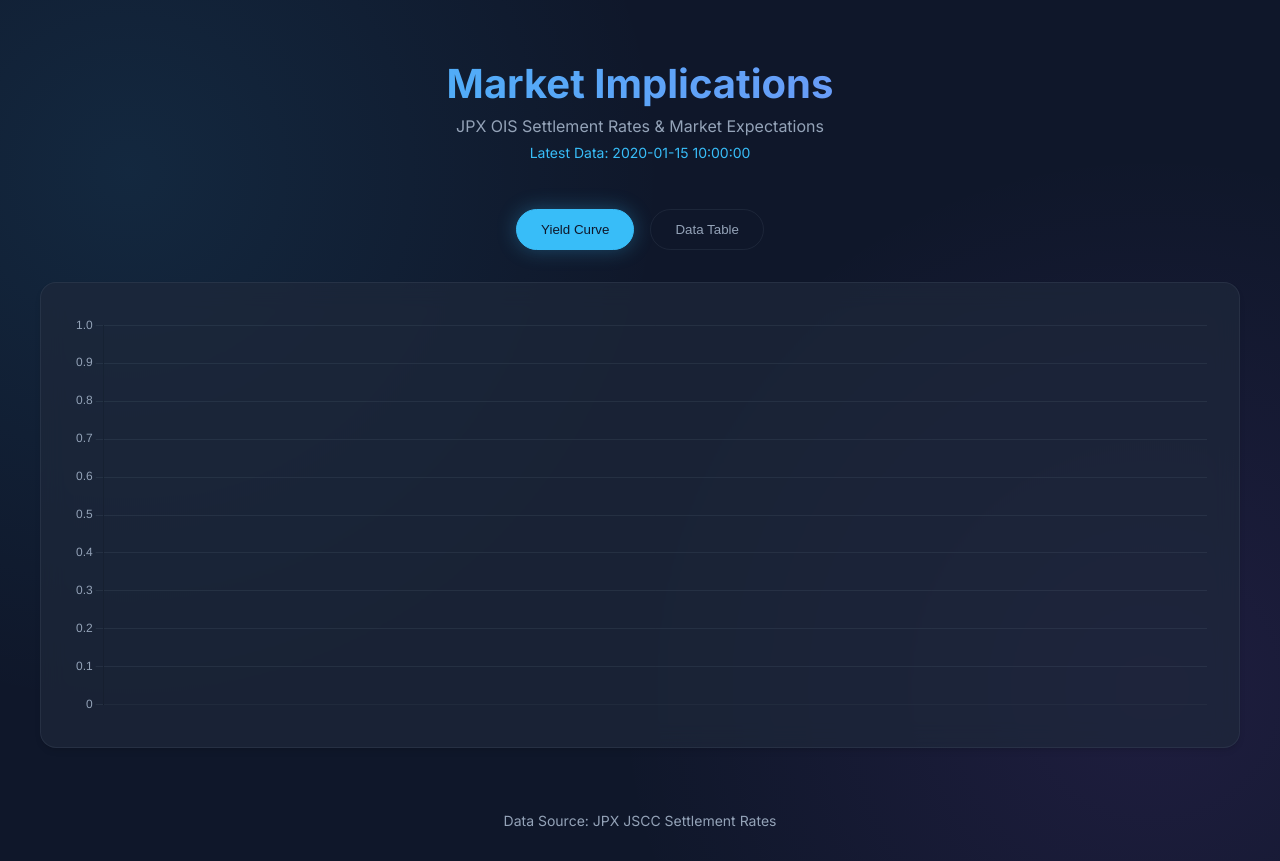
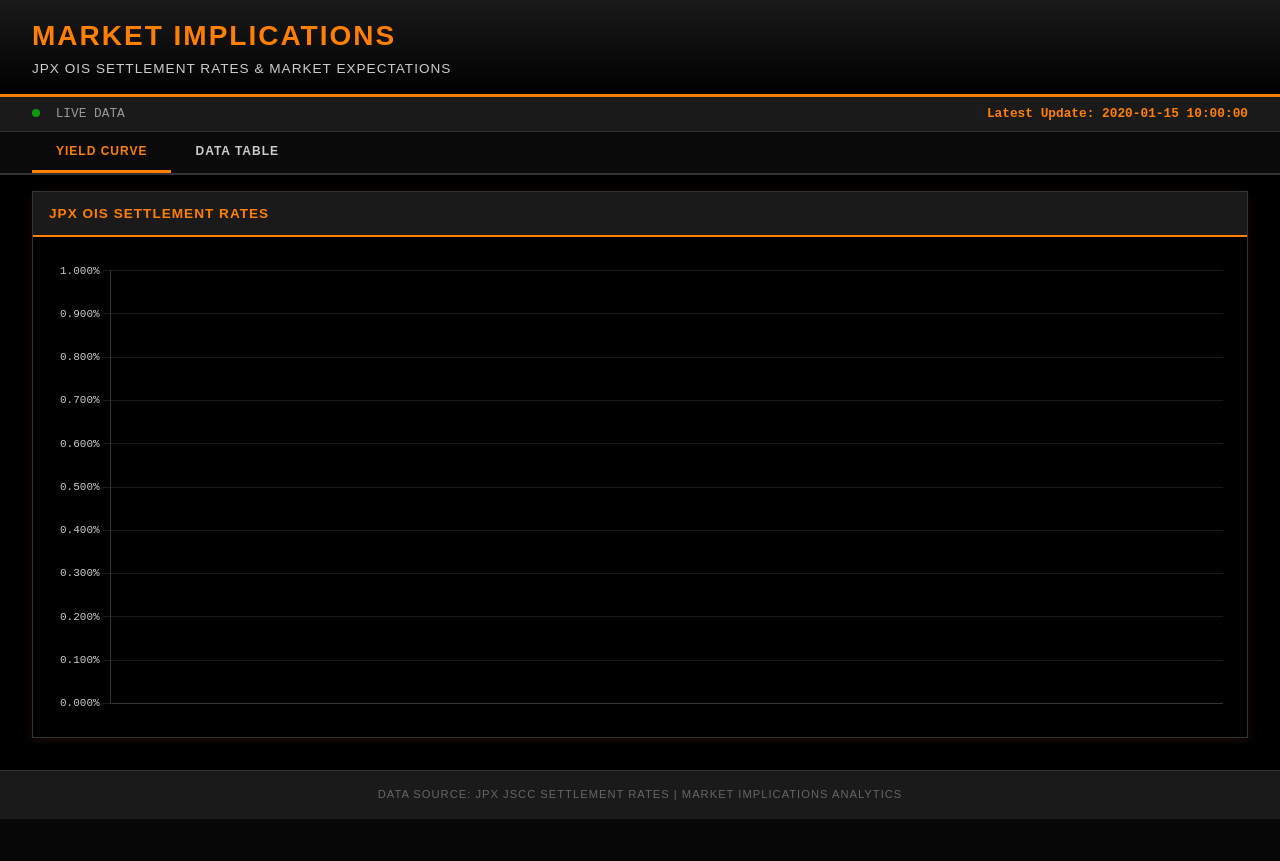
Before and after one commit to niwatoro/market-implications, a Flask app: template templates/index.html in a window 1280 px wide. After the commit the page ends 819 px from the top, so only its background shows below. Run offline with Flask 3, Linux system fonts and the light colour scheme; the template is opened without the code that fills it: most values are stand-ins (such as "Sample title", 1, 10 or a date in 2020).

Commit message:
feat: Redesign UI with a Bloomberg-style theme and remove requirements.txt.

```diff
--- a/requirements.txt
+++ /dev/null
@@ -1,6 +0,0 @@
-flask
-pdfplumber
-pandas
-requests
-beautifulsoup4
-openpyxl
--- a/static/style.css
+++ b/static/style.css
@@ -1,12 +1,35 @@
+/* Bloomberg Terminal Color Scheme */
 :root {
-    --bg-color: #0f172a;
-    --card-bg: rgba(30, 41, 59, 0.7);
-    --text-primary: #f8fafc;
-    --text-secondary: #94a3b8;
-    --accent-color: #38bdf8;
-    --accent-glow: rgba(56, 189, 248, 0.3);
-    --border-color: rgba(148, 163, 184, 0.1);
-    --font-family: 'Inter', sans-serif;
+    /* Core Bloomberg colors */
+    --bg-color: #000000;
+    --bloomberg-orange: #FF7F00;
+    --bloomberg-dark-orange: #CC6600;
+    --bloomberg-light-orange: #FFB366;
+
+    /* Text colors */
+    --text-primary: #FFFFFF;
+    --text-secondary: #CCCCCC;
+    --text-tertiary: #999999;
+    --text-muted: #666666;
+
+    /* Data colors */
+    --positive-green: #00FF00;
+    --negative-red: #FF3333;
+    --neutral-yellow: #FFFF00;
+
+    /* UI elements */
+    --border-color: #333333;
+    --grid-color: #1a1a1a;
+    --card-bg: #0a0a0a;
+    --hover-bg: #1a1a1a;
+
+    /* Fonts */
+    --font-family: 'Courier New', 'Courier', monospace;
+    --font-family-display: 'Arial', sans-serif;
+}
+
+* {
+    box-sizing: border-box;
 }
 
 body {
@@ -16,123 +39,248 @@ body {
     margin: 0;
     padding: 0;
     min-height: 100vh;
-    background-image:
-        radial-gradient(circle at 10% 20%, rgba(56, 189, 248, 0.1) 0%, transparent 40%),
-        radial-gradient(circle at 90% 80%, rgba(168, 85, 247, 0.1) 0%, transparent 40%);
+    font-size: 14px;
+    line-height: 1.4;
 }
 
 .container {
-    max-width: 1200px;
+    max-width: 1400px;
     margin: 0 auto;
-    padding: 2rem;
+    padding: 0;
 }
 
+/* Bloomberg-style header */
 header {
-    margin-bottom: 3rem;
-    text-align: center;
+    background: linear-gradient(180deg, #1a1a1a 0%, #000000 100%);
+    border-bottom: 3px solid var(--bloomberg-orange);
+    padding: 1rem 2rem;
+    margin-bottom: 0;
 }
 
 h1 {
-    font-size: 2.5rem;
-    font-weight: 700;
-    background: linear-gradient(to right, #38bdf8, #818cf8);
-    -webkit-background-clip: text;
-    -webkit-text-fill-color: transparent;
-    margin-bottom: 0.5rem;
+    font-family: var(--font-family-display);
+    font-size: 1.75rem;
+    font-weight: bold;
+    color: var(--bloomberg-orange);
+    margin: 0;
+    padding: 0;
+    text-transform: uppercase;
+    letter-spacing: 2px;
 }
 
 .subtitle {
     color: var(--text-secondary);
-    font-size: 1rem;
+    font-size: 0.85rem;
+    font-family: var(--font-family-display);
+    margin-top: 0.25rem;
+    text-transform: uppercase;
+    letter-spacing: 1px;
 }
 
-/* Tabs */
+/* Info bar */
+.info-bar {
+    background: var(--grid-color);
+    border-bottom: 1px solid var(--border-color);
+    padding: 0.5rem 2rem;
+    font-size: 0.8rem;
+    color: var(--text-tertiary);
+    display: flex;
+    justify-content: space-between;
+    align-items: center;
+}
+
+.info-bar .date {
+    color: var(--bloomberg-orange);
+    font-weight: bold;
+}
+
+/* Tabs - Bloomberg style */
 .tabs {
+    background: var(--card-bg);
+    border-bottom: 2px solid var(--border-color);
     display: flex;
-    justify-content: center;
-    gap: 1rem;
-    margin-bottom: 2rem;
+    gap: 0;
+    padding: 0 2rem;
 }
 
 .tab-btn {
     background: transparent;
-    border: 1px solid var(--border-color);
+    border: none;
+    border-bottom: 3px solid transparent;
     color: var(--text-secondary);
     padding: 0.75rem 1.5rem;
-    border-radius: 9999px;
     cursor: pointer;
-    transition: all 0.3s ease;
-    font-weight: 500;
+    transition: all 0.2s ease;
+    font-weight: bold;
+    font-family: var(--font-family-display);
+    text-transform: uppercase;
+    font-size: 0.75rem;
+    letter-spacing: 1px;
+    position: relative;
 }
 
 .tab-btn:hover {
-    background: rgba(255, 255, 255, 0.05);
+    background: var(--hover-bg);
     color: var(--text-primary);
 }
 
 .tab-btn.active {
-    background: var(--accent-color);
-    color: #0f172a;
-    border-color: var(--accent-color);
-    box-shadow: 0 0 20px var(--accent-glow);
+    background: transparent;
+    color: var(--bloomberg-orange);
+    border-bottom-color: var(--bloomberg-orange);
 }
 
-/* Cards */
+/* Cards - Bloomberg terminal panel style */
 .card {
     background: var(--card-bg);
-    backdrop-filter: blur(12px);
     border: 1px solid var(--border-color);
-    border-radius: 1rem;
-    padding: 2rem;
-    margin-bottom: 2rem;
-    box-shadow: 0 4px 6px -1px rgba(0, 0, 0, 0.1), 0 2px 4px -1px rgba(0, 0, 0, 0.06);
+    border-radius: 0;
+    padding: 0;
+    margin: 1rem 2rem;
+    box-shadow: 0 2px 8px rgba(255, 127, 0, 0.1);
+}
+
+.card-header {
+    background: var(--grid-color);
+    border-bottom: 2px solid var(--bloomberg-orange);
+    padding: 0.75rem 1rem;
+    font-family: var(--font-family-display);
+    font-weight: bold;
+    text-transform: uppercase;
+    font-size: 0.85rem;
+    letter-spacing: 1px;
+    color: var(--bloomberg-orange);
 }
 
 .chart-container {
     position: relative;
-    height: 400px;
+    height: 500px;
     width: 100%;
+    padding: 1.5rem;
+    background: #000000;
 }
 
-/* Table */
+/* Table - Bloomberg data grid style */
 .data-table {
     width: 100%;
     border-collapse: collapse;
-    margin-top: 1rem;
-}
-
-.data-table th, .data-table td {
-    padding: 1rem;
-    text-align: left;
-    border-bottom: 1px solid var(--border-color);
+    font-family: var(--font-family);
 }
 
 .data-table th {
-    color: var(--text-secondary);
-    font-weight: 500;
-    font-size: 0.875rem;
+    background: var(--grid-color);
+    color: var(--bloomberg-orange);
+    font-weight: bold;
+    font-size: 0.75rem;
     text-transform: uppercase;
-    letter-spacing: 0.05em;
+    letter-spacing: 1px;
+    padding: 0.75rem 1rem;
+    text-align: left;
+    border-bottom: 2px solid var(--border-color);
+    border-right: 1px solid var(--border-color);
 }
 
-.data-table tr:last-child td {
-    border-bottom: none;
+.data-table th:last-child {
+    border-right: none;
 }
 
-.data-table tr:hover td {
+.data-table td {
+    padding: 0.75rem 1rem;
+    border-bottom: 1px solid var(--border-color);
+    border-right: 1px solid var(--border-color);
+    color: var(--text-primary);
+    font-weight: normal;
+}
+
+.data-table td:last-child {
+    border-right: none;
+}
+
+.data-table tbody tr {
+    transition: background 0.1s ease;
+}
+
+.data-table tbody tr:hover {
+    background: var(--hover-bg);
+}
+
+.data-table tbody tr:nth-child(even) {
     background: rgba(255, 255, 255, 0.02);
 }
 
+.data-table tbody tr:nth-child(even):hover {
+    background: var(--hover-bg);
+}
+
+/* Numeric data styling */
+.data-table td:nth-child(2),
+.data-table td:nth-child(3) {
+    text-align: right;
+    font-weight: bold;
+    color: var(--bloomberg-light-orange);
+}
+
+/* Footer */
 .footer {
+    background: var(--grid-color);
+    border-top: 1px solid var(--border-color);
     text-align: center;
-    color: var(--text-secondary);
-    margin-top: 4rem;
-    font-size: 0.875rem;
+    color: var(--text-muted);
+    padding: 1rem 2rem;
+    margin-top: 2rem;
+    font-size: 0.7rem;
+    font-family: var(--font-family-display);
+    text-transform: uppercase;
+    letter-spacing: 1px;
 }
 
 /* Loading */
 .loading {
     text-align: center;
-    padding: 2rem;
-    color: var(--text-secondary);
+    padding: 3rem 2rem;
+    color: var(--text-muted);
+    font-family: var(--font-family-display);
+    font-size: 0.9rem;
 }
+
+/* Status indicators */
+.status-live {
+    display: inline-block;
+    width: 8px;
+    height: 8px;
+    background: var(--positive-green);
+    border-radius: 50%;
+    margin-right: 0.5rem;
+    animation: pulse 2s infinite;
+}
+
+@keyframes pulse {
+
+    0%,
+    100% {
+        opacity: 1;
+    }
+
+    50% {
+        opacity: 0.5;
+    }
+}
+
+/* Scrollbar styling */
+::-webkit-scrollbar {
+    width: 10px;
+    height: 10px;
+}
+
+::-webkit-scrollbar-track {
+    background: var(--bg-color);
+}
+
+::-webkit-scrollbar-thumb {
+    background: var(--border-color);
+    border-radius: 0;
+}
+
+::-webkit-scrollbar-thumb:hover {
+    background: var(--bloomberg-dark-orange);
+}
--- a/templates/index.html
+++ b/templates/index.html
@@ -1,40 +1,47 @@
 <!DOCTYPE html>
-<html lang="en">
+<html lang="ja">
+
 <head>
     <meta charset="UTF-8">
     <meta name="viewport" content="width=device-width, initial-scale=1.0">
-    <title>Market Implications | JPX OIS</title>
-    <link rel="preconnect" href="https://fonts.googleapis.com">
-    <link rel="preconnect" href="https://fonts.gstatic.com" crossorigin>
-    <link href="https://fonts.googleapis.com/css2?family=Inter:wght@400;500;700&display=swap" rel="stylesheet">
+    <title>MARKET IMPLICATIONS | JPX OIS RATES</title>
     <link rel="stylesheet" href="/static/style.css">
     <script src="https://cdn.jsdelivr.net/npm/chart.js"></script>
 </head>
+
 <body>
     <div class="container">
         <header>
-            <h1>Market Implications</h1>
-            <div class="subtitle">JPX OIS Settlement Rates & Market Expectations</div>
-            {% if data %}
-            <div style="margin-top: 0.5rem; font-size: 0.875rem; color: var(--accent-color);">
-                Latest Data: {{ data.latest_date }}
+            <h1>MARKET IMPLICATIONS</h1>
+            <div class="subtitle">JPX OIS Settlement Rates &amp; Market Expectations</div>
+        </header>
+
+        {% if data %}
+        <div class="info-bar">
+            <div>
+                <span class="status-live"></span>
+                <span>LIVE DATA</span>
             </div>
-            {% endif %}
-        </header>
+            <div class="date">
+                Latest Update: {{ data.latest_date }}
+            </div>
+        </div>
+        {% endif %}
 
         {% if not data %}
         <div class="card">
-            <div class="loading">No data available. Please run the ingestion script.</div>
+            <div class="loading">NO DATA AVAILABLE - PLEASE RUN INGESTION SCRIPT</div>
         </div>
         {% else %}
 
         <div class="tabs">
-            <button class="tab-btn active" onclick="switchTab('curve')">Yield Curve</button>
-            <button class="tab-btn" onclick="switchTab('table')">Data Table</button>
+            <button class="tab-btn active" onclick="switchTab('curve')">YIELD CURVE</button>
+            <button class="tab-btn" onclick="switchTab('table')">DATA TABLE</button>
         </div>
 
         <div id="view-curve" class="view-section">
             <div class="card">
+                <div class="card-header">JPX OIS SETTLEMENT RATES</div>
                 <div class="chart-container">
                     <canvas id="oisChart"></canvas>
                 </div>
@@ -46,9 +53,9 @@
                 <table class="data-table">
                     <thead>
                         <tr>
-                            <th>Tenor</th>
-                            <th>Rate (%)</th>
-                            <th>Years (Approx)</th>
+                            <th>TENOR</th>
+                            <th>RATE (%)</th>
+                            <th>YEARS</th>
                         </tr>
                     </thead>
                     <tbody>
@@ -67,7 +74,7 @@
         {% endif %}
 
         <div class="footer">
-            Data Source: JPX JSCC Settlement Rates
+            DATA SOURCE: JPX JSCC SETTLEMENT RATES | MARKET IMPLICATIONS ANALYTICS
         </div>
     </div>
 
@@ -81,10 +88,10 @@
 
         const ctx = document.getElementById('oisChart').getContext('2d');
 
-        // Gradient
-        const gradient = ctx.createLinearGradient(0, 0, 0, 400);
-        gradient.addColorStop(0, 'rgba(56, 189, 248, 0.5)');
-        gradient.addColorStop(1, 'rgba(56, 189, 248, 0.0)');
+        // Bloomberg-style gradient
+        const gradient = ctx.createLinearGradient(0, 0, 0, 450);
+        gradient.addColorStop(0, 'rgba(255, 127, 0, 0.3)');
+        gradient.addColorStop(1, 'rgba(255, 127, 0, 0.0)');
 
         new Chart(ctx, {
             type: 'line',
@@ -93,16 +100,19 @@
                 datasets: [{
                     label: 'OIS Rate (%)',
                     data: rates,
-                    borderColor: '#38bdf8',
+                    borderColor: '#FF7F00',
                     backgroundColor: gradient,
-                    borderWidth: 2,
+                    borderWidth: 2.5,
                     fill: true,
-                    tension: 0.4,
-                    pointBackgroundColor: '#0f172a',
-                    pointBorderColor: '#38bdf8',
+                    tension: 0.1,
+                    pointBackgroundColor: '#000000',
+                    pointBorderColor: '#FF7F00',
                     pointBorderWidth: 2,
-                    pointRadius: 4,
-                    pointHoverRadius: 6
+                    pointRadius: 5,
+                    pointHoverRadius: 7,
+                    pointHoverBackgroundColor: '#FF7F00',
+                    pointHoverBorderColor: '#FFFFFF',
+                    pointHoverBorderWidth: 2
                 }]
             },
             options: {
@@ -115,28 +125,68 @@
                     tooltip: {
                         mode: 'index',
                         intersect: false,
-                        backgroundColor: 'rgba(30, 41, 59, 0.9)',
-                        titleColor: '#f8fafc',
-                        bodyColor: '#94a3b8',
-                        borderColor: 'rgba(148, 163, 184, 0.1)',
-                        borderWidth: 1
+                        backgroundColor: '#000000',
+                        titleColor: '#FF7F00',
+                        bodyColor: '#FFFFFF',
+                        borderColor: '#FF7F00',
+                        borderWidth: 2,
+                        padding: 12,
+                        displayColors: false,
+                        callbacks: {
+                            title: function (context) {
+                                return 'TENOR: ' + context[0].label;
+                            },
+                            label: function (context) {
+                                return 'RATE: ' + context.parsed.y.toFixed(3) + '%';
+                            }
+                        },
+                        titleFont: {
+                            size: 11,
+                            weight: 'bold',
+                            family: 'Arial'
+                        },
+                        bodyFont: {
+                            size: 13,
+                            weight: 'bold',
+                            family: 'Courier New'
+                        }
                     }
                 },
                 scales: {
                     y: {
                         grid: {
-                            color: 'rgba(148, 163, 184, 0.1)'
+                            color: '#1a1a1a',
+                            lineWidth: 1
                         },
                         ticks: {
-                            color: '#94a3b8'
+                            color: '#CCCCCC',
+                            font: {
+                                size: 11,
+                                family: 'Courier New'
+                            },
+                            callback: function (value) {
+                                return value.toFixed(3) + '%';
+                            }
+                        },
+                        border: {
+                            color: '#333333'
                         }
                     },
                     x: {
                         grid: {
-                            display: false
+                            color: '#1a1a1a',
+                            lineWidth: 1
                         },
                         ticks: {
-                            color: '#94a3b8'
+                            color: '#CCCCCC',
+                            font: {
+                                size: 10,
+                                family: 'Arial',
+                                weight: 'bold'
+                            }
+                        },
+                        border: {
+                            color: '#333333'
                         }
                     }
                 },
@@ -160,4 +210,5 @@
         {% endif %}
     </script>
 </body>
+
 </html>
```
